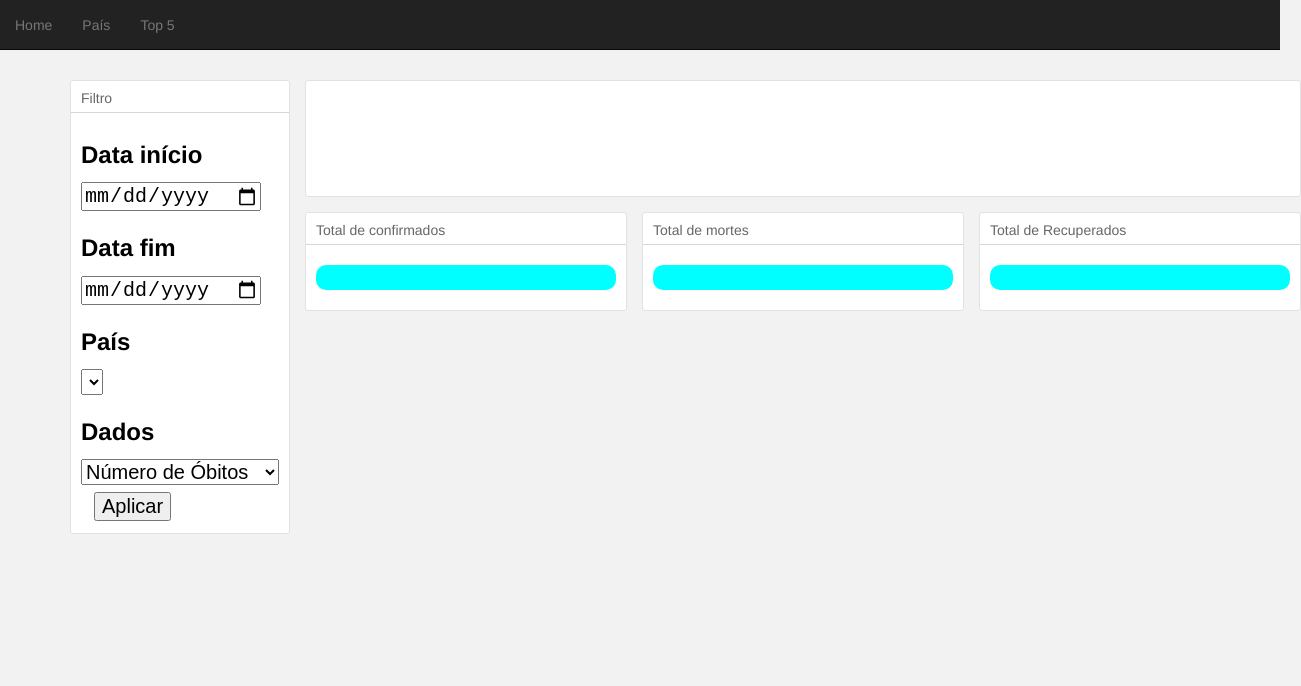
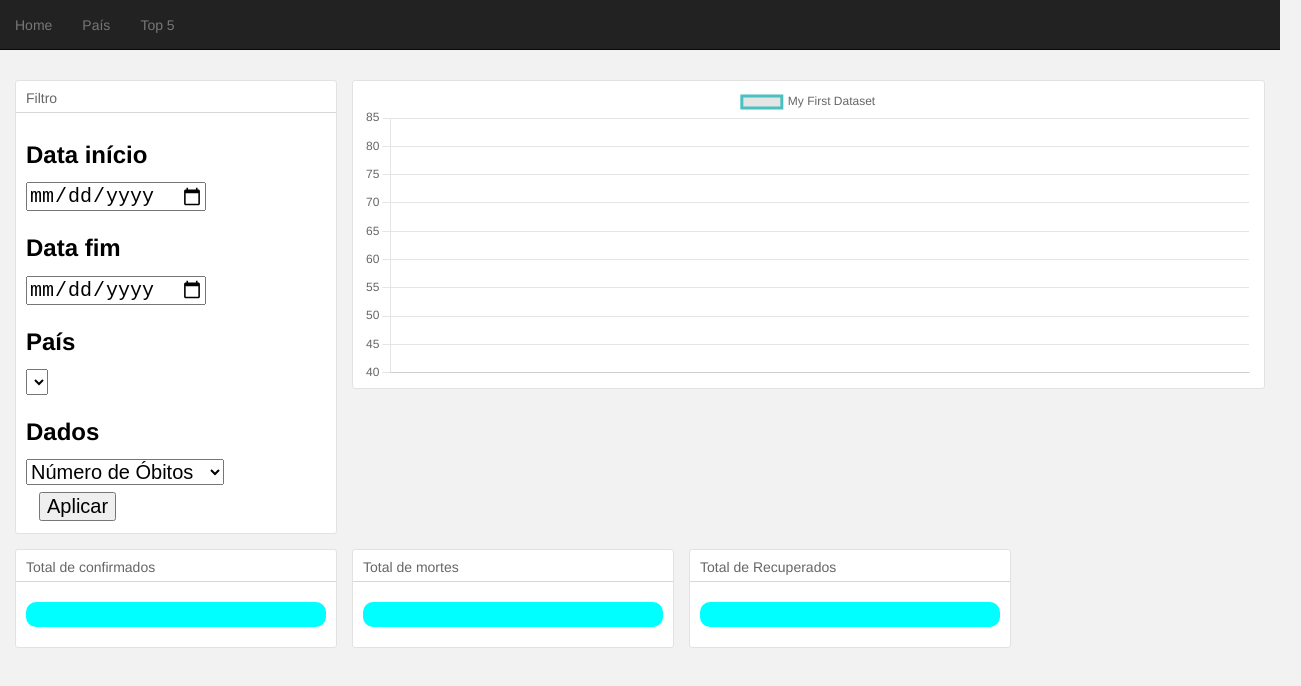
Before and after one commit to gabrielripardo/covid, a plain HTML site: page country.html in a window 1280 px wide. Shown: the whole page, 1301 px wide, since content can reach past the window. Drawn offline with nearby package versions, Linux system fonts and the light colour scheme; no server answers.

Commit message:
primeiras melhorias no layout

```diff
--- a/assets/css/keen-dashboards.css
+++ b/assets/css/keen-dashboards.css
@@ -136,11 +136,11 @@ small,
   margin-right: auto;
 }
 
-@media (min-width: 1200px) {
+/* @media (min-width: 1200px) {
   .container {
     width: 1170px;
   }
-}
+} */
 
 /* NAV */
 
@@ -613,7 +613,7 @@ button {
 
   .grid-hero-sidebar {
     grid-template-columns: repeat(4, 1fr);
-    grid-template-rows: repeat(3, auto);
+    /* grid-template-rows: repeat(3, auto); */
   }
 
   .grid-hero-sidebar .sidebar {
--- a/assets/js/country.js
+++ b/assets/js/country.js
@@ -45,6 +45,7 @@ function applyFilter() {
             const numbers = calcTotals(response.data)
             renderKpis(numbers)
             console.log(numbers.mediaConfirmed)
+            renderChartLine()
         })
         .catch(function (error) {
             // handle error
@@ -65,12 +66,12 @@ function renderKpis(totals) {
     kpiRecovered.textContent = totals.tRecovered
 }
 
-function calcTotals(days){
+function calcTotals(days) {
     const tConfirmed = _.sum(days.map(item => item.Confirmed))
     const tDeaths = _.sum(days.map(item => item.Deaths))
     const tRecovered = _.sum(days.map(item => item.Recovered))
     console.log(days.length)
-    console.log(typeof(tConfirmed))
+    console.log(typeof (tConfirmed))
     return {
         tConfirmed,
         tDeaths,
--- a/assets/js/graph.js
+++ b/assets/js/graph.js
@@ -1,6 +1,3 @@
-var barras = document.getElementById('barras').getContext('2d');
-
-
 function renderChartPizza(c, r, m){
     var pizza = document.getElementById('pizza').getContext('2d');
     console.log('chartPizza....')
@@ -27,6 +24,7 @@ function renderChartPizza(c, r, m){
 }
 
 function renderChartBar(totalDeaths, country){
+    var barras = document.getElementById('barras').getContext('2d');
     new Chart(barras, {
         type: 'bar',
         data: {
@@ -48,3 +46,20 @@ function renderChartBar(totalDeaths, country){
         }
     });
 }
+renderChartLine()
+function renderChartLine(){
+    var line = document.getElementById('linhas').getContext('2d');
+    new Chart(line, {
+        type: 'line',
+        data: {
+            labes: [7, 6, 5, 4, 3, 2, 1],
+            datasets: [{
+                label: 'My First Dataset',
+                data: [65, 59, 80, 81, 56, 55, 40],
+                fill: false,
+                borderColor: 'rgb(75, 192, 192)',
+                tension: 0.1
+              }]
+        },
+    });
+}
--- a/country.html
+++ b/country.html
@@ -117,5 +117,6 @@
 
     <!-- Project Analytics -->
     <script src="./assets/js/country.js"></script>
+    <script src="./assets/js/graph.js"></script>
   </body>
 </html>
```
